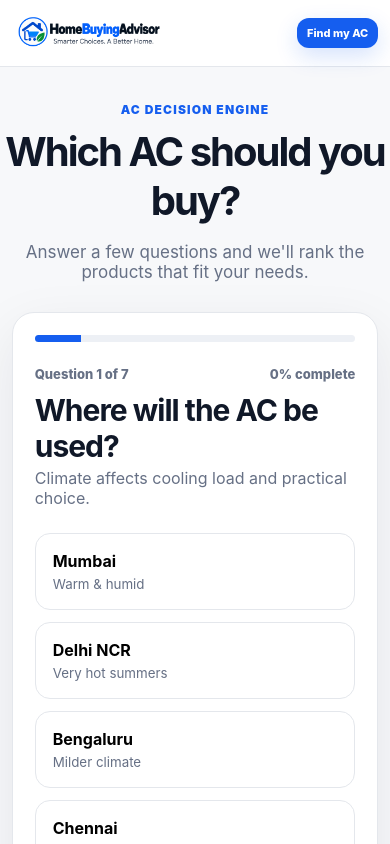
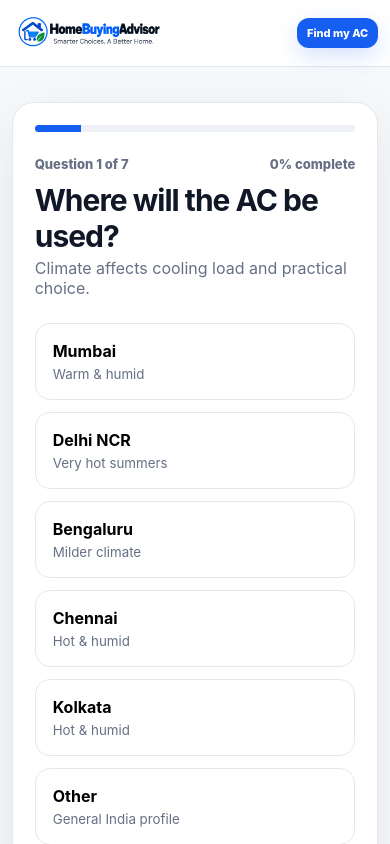
Before and after one commit to rahilbchoudhary-oss/home-buying-advisor, a Next.js app: page /ac-advisor in a window 390 px wide. Shown: the top 844 px of the page. Built offline with nearby package versions, Linux system fonts and the light colour scheme.

Commit message:
Add styles for product layout and mobile responsiveness

```diff
--- a/app/globals.css
+++ b/app/globals.css
@@ -1082,3 +1082,301 @@ footer b {
     font-size: 11px;
   }
 }
+
+/* =========================================================
+   FINAL AC RESULTS LAYOUT
+   ========================================================= */
+
+/* Hide the old advisor introduction */
+.advisorIntro {
+  display: none;
+}
+
+/* ---------------------------------------------------------
+   PERSONALIZED SHORTLIST
+   --------------------------------------------------------- */
+
+.shortlistLabel {
+  width: 100%;
+  text-align: center;
+  font-size: 41px;
+  line-height: 1.15;
+  font-weight: 900;
+  letter-spacing: -1.5px;
+  margin: 0 0 24px;
+}
+
+/* ---------------------------------------------------------
+   PRODUCT CARD
+   --------------------------------------------------------- */
+
+.product {
+  width: 100%;
+  display: grid;
+  grid-template-columns: 40% minmax(0, 60%);
+  gap: 36px;
+  align-items: start;
+}
+
+/* ---------------------------------------------------------
+   PRODUCT INFORMATION
+   --------------------------------------------------------- */
+
+.productInfo {
+  min-width: 0;
+  padding: 4px 10px 0 0;
+}
+
+/* ---------------------------------------------------------
+   BEST MATCH + MATCH SCORE
+   --------------------------------------------------------- */
+
+.productTopRow {
+  width: 100%;
+  display: flex;
+  align-items: center;
+  justify-content: space-between;
+  gap: 20px;
+  margin-bottom: 5px;
+}
+
+.productTopRow .rank {
+  font-size: 15px;
+  line-height: 1.2;
+  font-weight: 900;
+  margin: 0;
+  white-space: nowrap;
+}
+
+.matchScore {
+  display: flex;
+  align-items: baseline;
+  justify-content: flex-end;
+  gap: 6px;
+  margin-left: auto;
+  white-space: nowrap;
+}
+
+.matchScore span {
+  font-size: 14px;
+  font-weight: 700;
+  color: #475467;
+}
+
+.matchScore strong {
+  font-size: 25px;
+  line-height: 1;
+  font-weight: 900;
+  color: var(--green);
+}
+
+/* ---------------------------------------------------------
+   PRODUCT NAME
+   --------------------------------------------------------- */
+
+.productTitleRow {
+  width: 100%;
+}
+
+.productTitleRow h3 {
+  font-size: 23px;
+  line-height: 1.2;
+  letter-spacing: -0.6px;
+  margin: 7px 0 10px;
+}
+
+/* ---------------------------------------------------------
+   PRODUCT DESCRIPTION
+   --------------------------------------------------------- */
+
+.productDescription {
+  margin-top: 18px;
+  margin-bottom: 18px;
+  padding: 15px 17px;
+  background: #f8fafc;
+  border: 1px solid #edf0f5;
+  border-radius: 14px;
+}
+
+.productDescription h4 {
+  margin: 0 0 7px;
+  font-size: 16px;
+  line-height: 1.2;
+  font-weight: 800;
+}
+
+.productDescription p {
+  margin: 0;
+  color: var(--muted);
+  font-size: 14px;
+  line-height: 1.55;
+}
+
+/* ---------------------------------------------------------
+   WHERE TO BUY
+   --------------------------------------------------------- */
+
+.retailers {
+  width: 100%;
+  margin-top: 18px;
+  padding-top: 18px;
+  border-top: 1px solid var(--line);
+}
+
+.retailers h4 {
+  margin: 0 0 14px;
+  font-size: 19px;
+  line-height: 1.2;
+}
+
+/* Four retailers in one horizontal row */
+
+.retailerGrid {
+  width: 100%;
+  display: grid;
+  grid-template-columns: repeat(4, minmax(0, 1fr));
+  gap: 18px;
+}
+
+.retailer {
+  min-width: 0;
+  display: flex;
+  flex-direction: column;
+  align-items: flex-start;
+  gap: 8px;
+  padding: 6px 4px;
+  border: 0;
+}
+
+.retailer b {
+  font-size: 15px;
+  line-height: 1.2;
+  white-space: nowrap;
+}
+
+.retailer span {
+  font-size: 14px;
+  line-height: 1.2;
+  color: #344054;
+  white-space: nowrap;
+}
+
+.retailer .button {
+  width: 100%;
+}
+
+/* ---------------------------------------------------------
+   PRODUCT IMAGE
+   --------------------------------------------------------- */
+
+.productImageBox {
+  width: 100%;
+  min-height: 310px;
+  display: flex;
+  align-items: center;
+  justify-content: center;
+}
+
+.productImage {
+  display: block;
+  width: 100%;
+  max-width: 85%;
+  max-height: 255px;
+  height: auto;
+  object-fit: contain;
+  object-position: center;
+  margin: auto;
+}
+
+/* ---------------------------------------------------------
+   MOBILE
+   --------------------------------------------------------- */
+
+@media (max-width: 800px) {
+
+  .shortlistLabel {
+    font-size: 34px;
+  }
+
+  .product {
+    grid-template-columns: 1fr;
+    gap: 22px;
+  }
+
+  .productImageBox {
+    min-height: 250px;
+  }
+
+  .productImage {
+    max-width: 80%;
+    max-height: 220px;
+  }
+
+  .productTopRow {
+    gap: 10px;
+  }
+
+  .productTopRow .rank {
+    font-size: 13px;
+  }
+
+  .matchScore span {
+    font-size: 12px;
+  }
+
+  .matchScore strong {
+    font-size: 22px;
+  }
+
+  .productTitleRow h3 {
+    font-size: 21px;
+  }
+
+  .retailerGrid {
+    display: block;
+  }
+
+  .retailer {
+    display: grid;
+    grid-template-columns: minmax(0, 1fr) auto auto;
+    align-items: center;
+    gap: 10px;
+    padding: 10px 0;
+    border-bottom: 1px solid #f0f2f5;
+  }
+
+  .retailer:last-child {
+    border-bottom: 0;
+  }
+
+  .retailer .button {
+    width: auto;
+  }
+}
+
+/* ---------------------------------------------------------
+   SMALL MOBILE
+   --------------------------------------------------------- */
+
+@media (max-width: 480px) {
+
+  .shortlistLabel {
+    font-size: 30px;
+  }
+
+  .productTopRow .rank {
+    font-size: 12px;
+  }
+
+  .matchScore span {
+    font-size: 11px;
+  }
+
+  .matchScore strong {
+    font-size: 20px;
+  }
+
+  .productTitleRow h3 {
+    font-size: 19px;
+  }
+}
```
